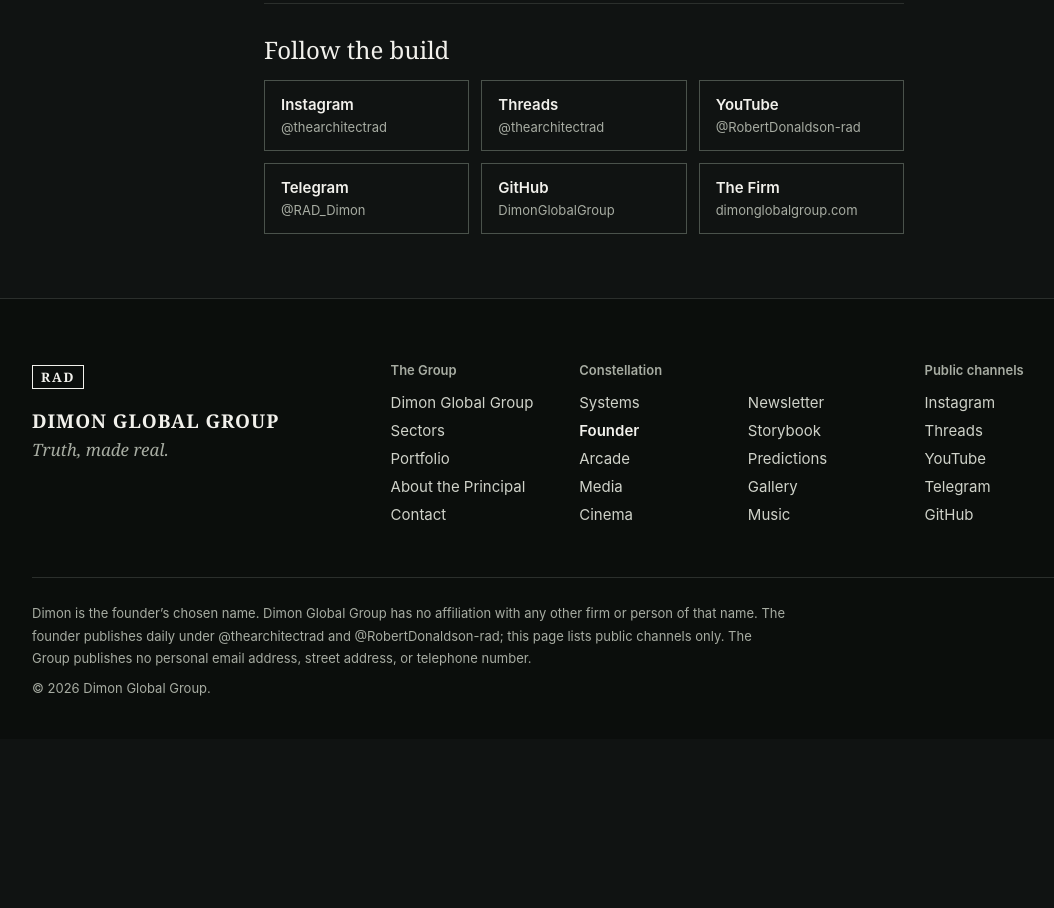
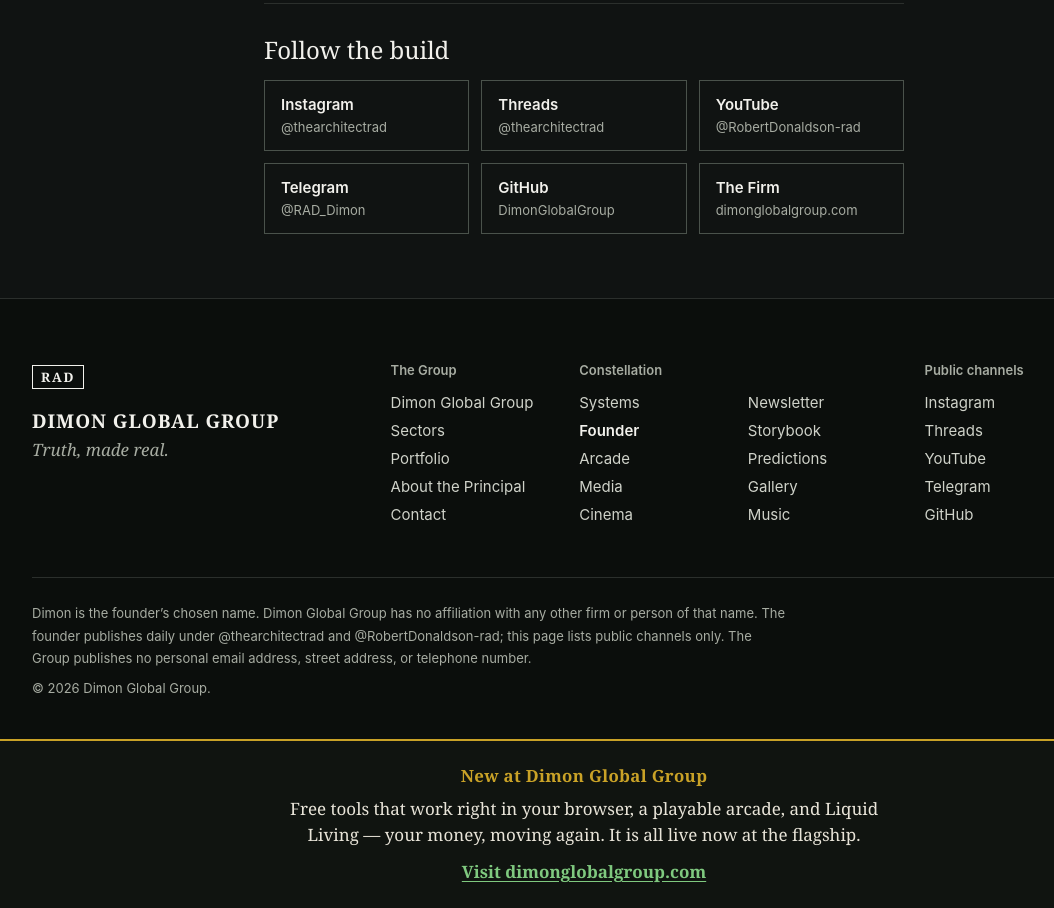
Before and after one commit to DimonGlobalGroup/dgg-founder, a plain HTML site: page index.html in a window 1280 px wide. Shown: the part 4777-5685 px from the top of the page, without its empty margins (56-1110 px from the left). Before the commit the page ends 5516 px from the top, so only its background shows below. Drawn offline with Linux system fonts and the light colour scheme.

Commit message:
Satellite flagship-standard pass 2026-11-24: referrer-policy meta, zero shipped HTML comments, flagship cross-link band

```diff
--- a/index.html
+++ b/index.html
@@ -3,6 +3,7 @@
 <head>
 <meta charset="utf-8" />
 <meta name="viewport" content="width=device-width, initial-scale=1" />
+<meta name="referrer" content="strict-origin-when-cross-origin" />
 <meta name="description" content="Robert Donaldson (RAD) of Galveston, Texas — founder of Dimon Global Group. Technology builder, property manager, and daily publisher. Truth, made real." />
 <link rel="canonical" href="https://dimonglobalgroup.github.io/dgg-founder/" />
 <meta property="og:type" content="profile" />
@@ -454,5 +455,11 @@ figure.lead figcaption b{ color:var(--text); }
     if (y) { y.textContent = new Date().getFullYear(); }
   })();
 </script>
+
+<div style="border-top:2px solid #c9a227;background:#101410;color:#e8e4d8;padding:22px 16px;text-align:center;font-family:Georgia,'Times New Roman',serif;">
+  <p style="margin:0 0 6px;font-size:1.05rem;letter-spacing:.02em;"><strong style="color:#c9a227;">New at Dimon Global Group</strong></p>
+  <p style="margin:0 auto 10px;max-width:640px;line-height:1.55;">Free tools that work right in your browser, a playable arcade, and Liquid Living &mdash; your money, moving again. It is all live now at the flagship.</p>
+  <p style="margin:0;"><a href="https://dimonglobalgroup.com" style="color:#7fc97f;font-weight:bold;text-decoration:underline;">Visit dimonglobalgroup.com</a></p>
+</div>
 </body>
 </html>
```
